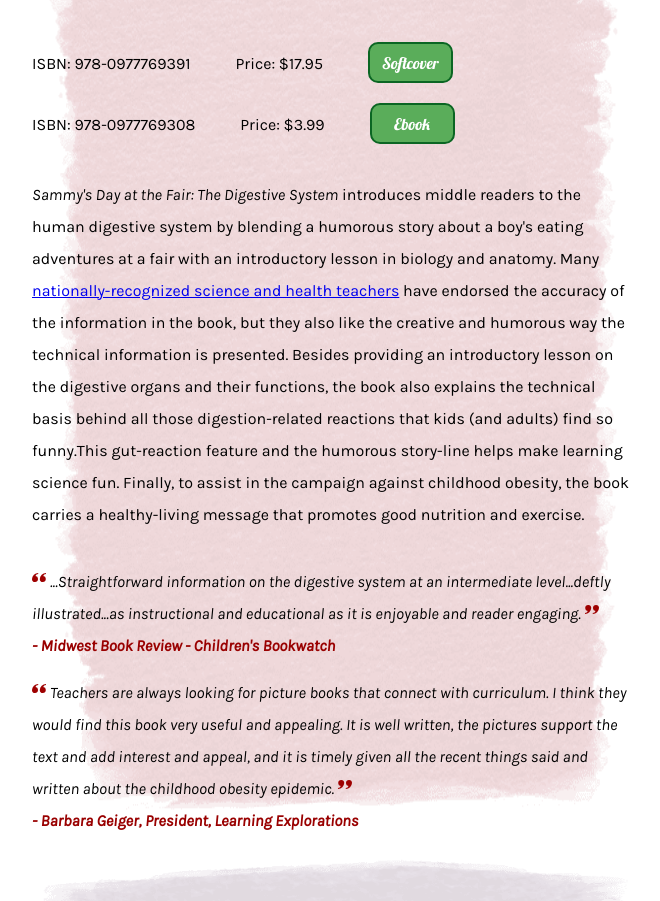
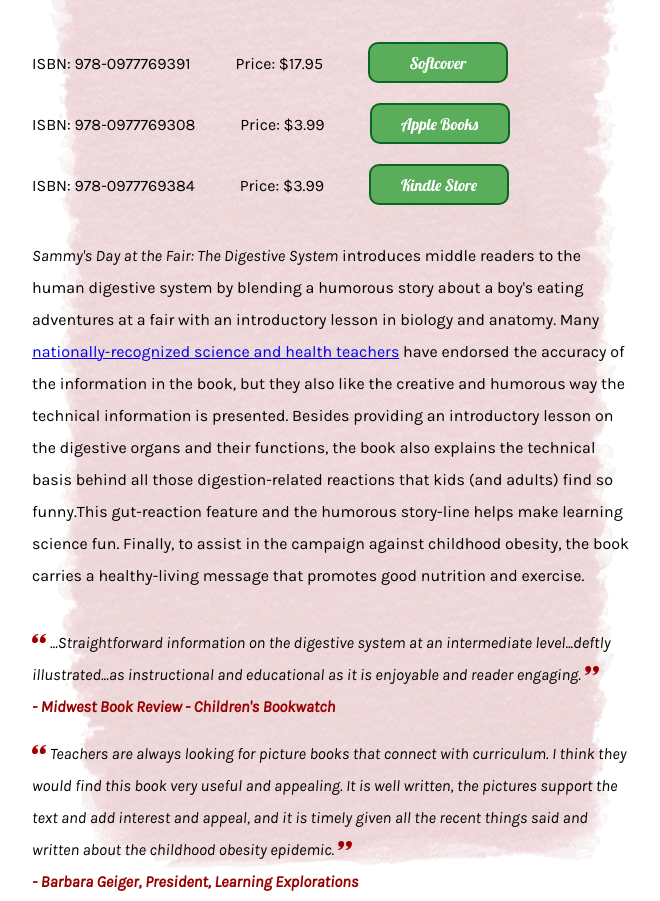
Before and after one commit to pftiller/aw, a React app: page / in a window 1280 px wide. Shown: the part 1861-2762 px from the top of the page, without its empty margins (308-968 px from the left). Built offline with nearby package versions, Linux system fonts and the light colour scheme; a web font is replaced by a local one.

Commit message:
adding Kindle option

```diff
--- a/src/components/templates/Home/Books.js
+++ b/src/components/templates/Home/Books.js
@@ -20,11 +20,15 @@
                 <div className="purchase-links">
                     <p className="inline isbn">ISBN: 978-0977769391</p>
                     <p className="inline price">Price: $17.95</p>
-                    <a href="https://www.amazon.com/Sammys-Day-Fair-Digestive-Featuring/dp/0977769399/ref=sr_1_1?qid=1555778429&refinements=p_27%3AJerome+Tiller&s=books&sr=1-1&text=Jerome+Tiller" target="_blank" rel="noopener noreferrer" className="buy-now inline right">Softcover</a>
+                    <a href="https://www.amazon.com/Sammys-Day-Fair-Digestive-Featuring-dp-0977769399/dp/0977769399" target="_blank" rel="noopener noreferrer" className="buy-now inline right">Softcover</a>
                     <br/>
                     <p className="inline isbn">ISBN: 978-0977769308</p>
                     <p className="inline price">Price: $3.99</p>
-                    <a href="https://itunes.apple.com/us/book/sammys-day-at-the-fair/id1451766202?mt=11" target="_blank" rel="noopener noreferrer" className="buy-now inline right">Ebook</a>
+                    <a href="https://books.apple.com/us/book/sammys-day-at-the-fair/id1451766202" target="_blank" rel="noopener noreferrer" className="buy-now inline right">Apple Books</a>
+                    <br/>
+                    <p className="inline isbn">ISBN: 978-0977769384</p>
+                    <p className="inline price">Price: $3.99</p>
+                    <a href="https://www.amazon.com/Sammys-Day-Fair-Digestive-Featuring-ebook/dp/B07SB64QGS/" target="_blank" rel="noopener noreferrer" className="buy-now inline right">Kindle Store</a>
                 </div>
 
                 <div className="synopsis">
--- a/src/css/styles.css
+++ b/src/css/styles.css
@@ -425,7 +425,7 @@
     .buy-now{
         display: inline-block;
         font-size: 16px;
-        width: 65px;
+        width: 20%;
         padding: 2.5px 8px;
     }
     .purchase-links {
```
